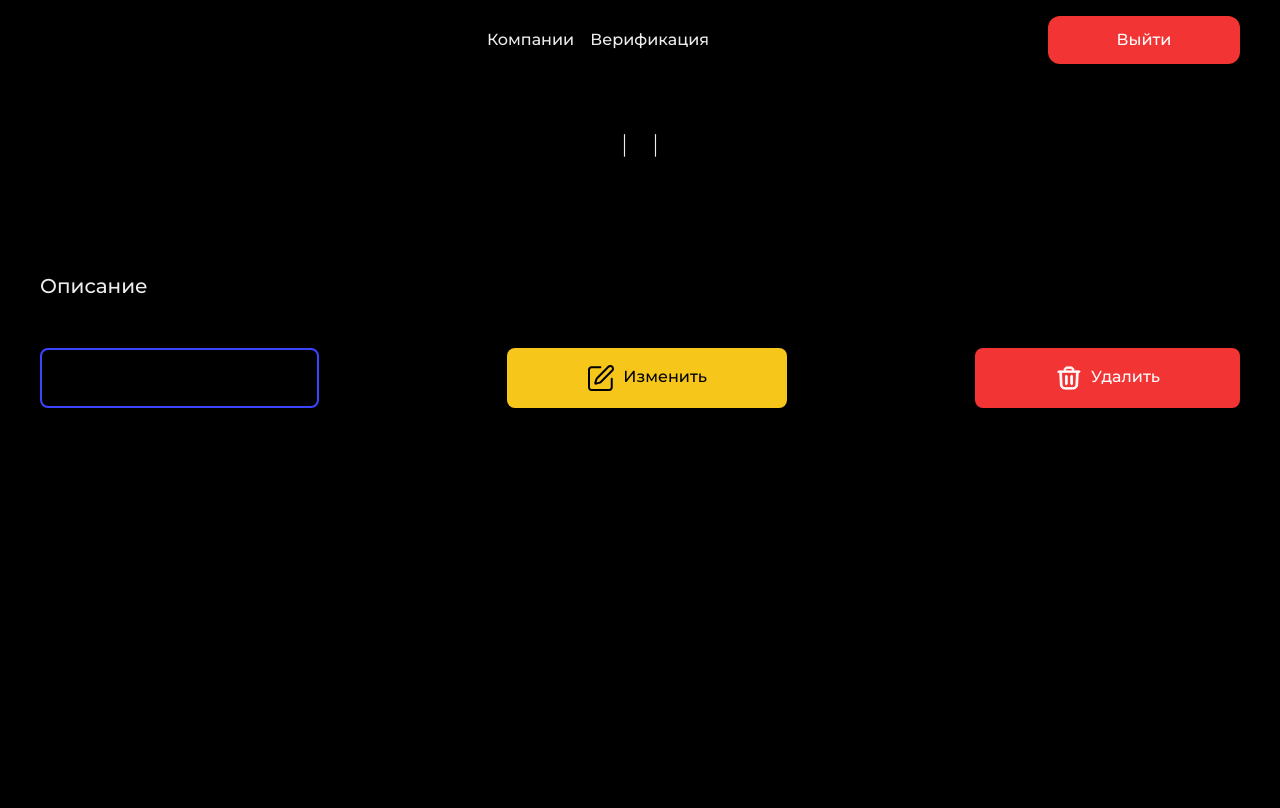
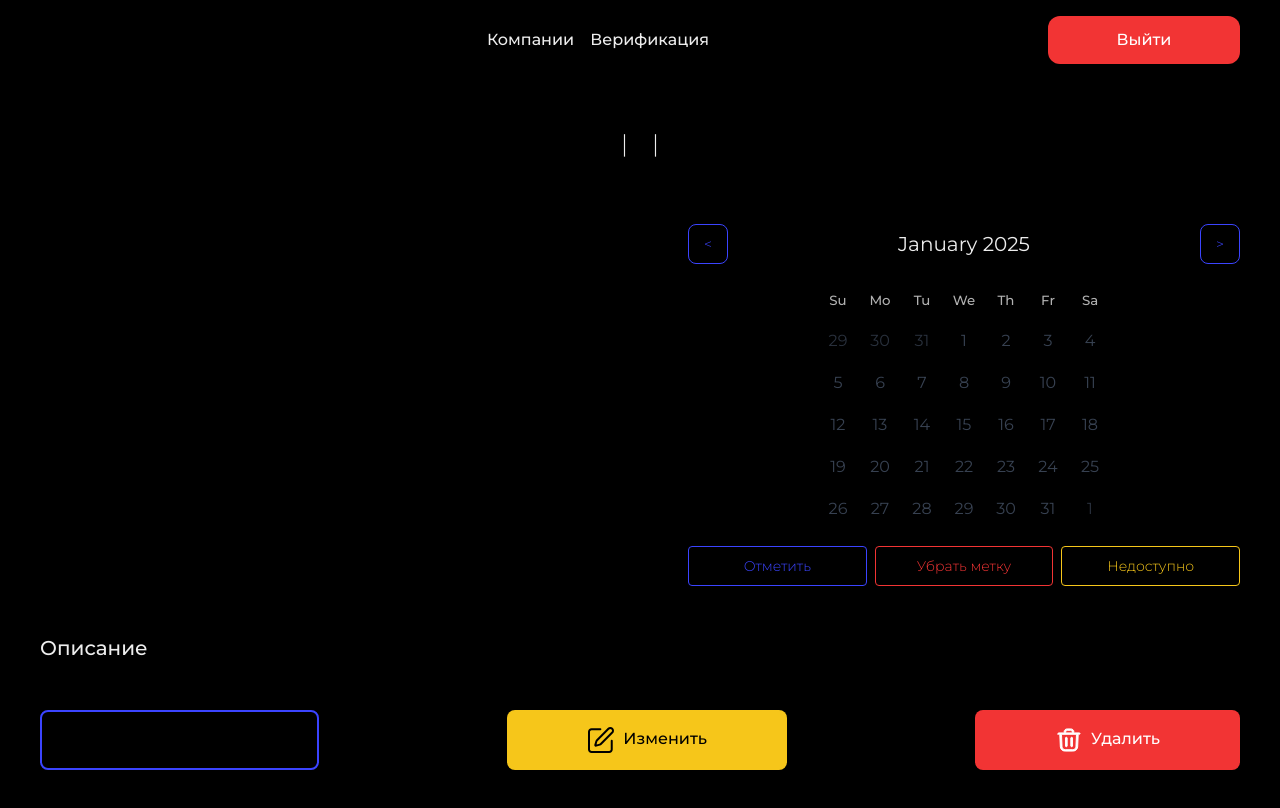
Before and after one commit to tachki/crm-frontend, a Next.js app: page /dashboard/business/cars/1 in a window 1280 px wide. Shown: the top 808 px of the page. Built offline with nearby package versions, Linux system fonts and the light colour scheme; no server answers.

Commit message:
feat: make small change

```diff
--- a/src/app/dashboard/business/cars/[id]/Car.tsx
+++ b/src/app/dashboard/business/cars/[id]/Car.tsx
@@ -32,7 +32,7 @@ export default function Car() {
           {/* Галерея */}
         </div>
         <div className='flex-1'>
-
+          <Calendar />
         </div>
       </div>
 
```
